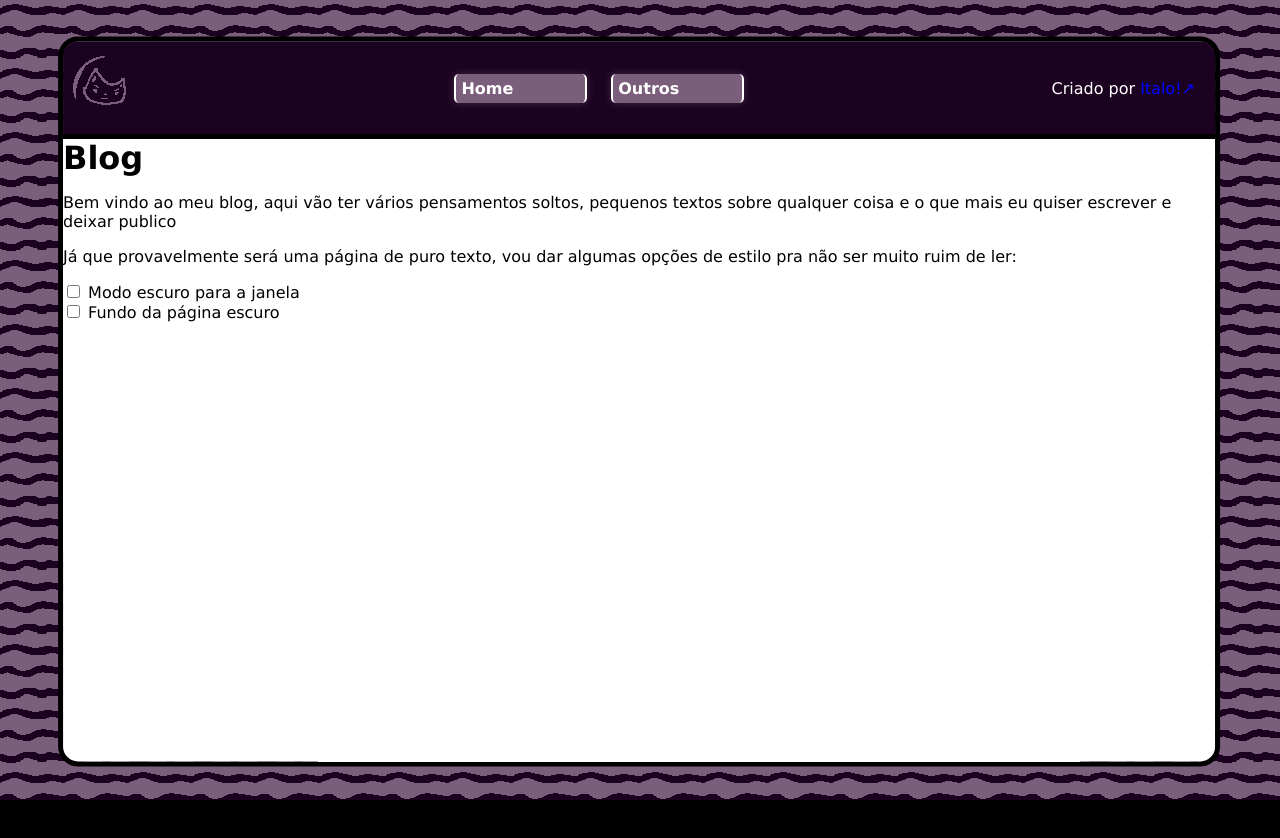
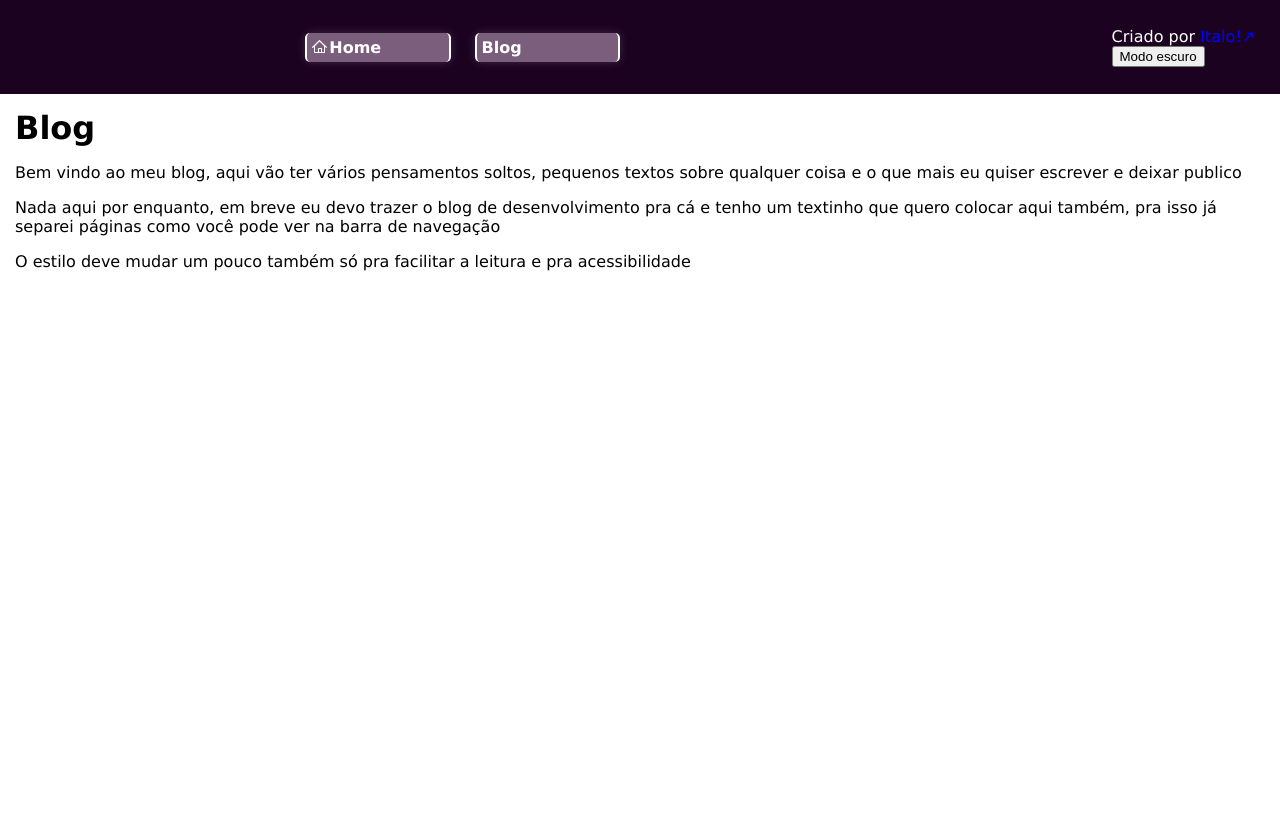
Before and after one commit to joaoitaloal/frontend-italoweb, a React (Vite) app: page /blog in a window 1280 px wide. Shown: the top 838 px of the page. Before the commit the page ends 800 px from the top, so only its background shows below. Built offline with nearby package versions, Linux system fonts and the light colour scheme.

Commit message:
Style and paths for blog page

```diff
--- a/src/components/DropdownNav.tsx
+++ b/src/components/DropdownNav.tsx
@@ -21,7 +21,7 @@ function DropdownNav(){
 						</DropdownMenu.Item>
 						<DropdownMenu.Separator className={style.separator}/>
 						<DropdownMenu.Item>
-							<Link className={style.navItem} to='blog'>Blog</Link>
+							<a className={style.navItem} href="/blog">Blog</a>
 						</DropdownMenu.Item>
 					</DropdownMenu.Content>
 				</DropdownMenu.Portal>
@@ -51,12 +51,12 @@ function DropdownNav(){
 					</DropdownMenu.Item>
 					<DropdownMenu.Separator className={style.separator}/>
 					<DropdownMenu.Item>
-						<a className={style.navItem} href='calculator'>Calculadora↗</a>
+						<a className={style.navItem} href='/calculator'>Calculadora↗</a>
 					</DropdownMenu.Item>
 					<DropdownMenu.Separator className={style.separator}/>
 					<DropdownMenu.Item>
-							<Link className={style.navItem} to='blog'>Blog</Link>
-						</DropdownMenu.Item>
+							<a className={style.navItem} href="/blog">Blog</a>
+					</DropdownMenu.Item>
 				</DropdownMenu.Content>
 			</DropdownMenu.Portal>
 		</DropdownMenu.Root>
--- a/src/components/NavBar.tsx
+++ b/src/components/NavBar.tsx
@@ -1,5 +1,4 @@
 import { Link, Outlet, useOutletContext } from "react-router-dom";
-import '../main.css'
 import style from '../styles/navbar.module.scss';
 import { HomeIcon, ChatBubbleIcon, EnvelopeClosedIcon } from "@radix-ui/react-icons";
 import catIcon from '/iconOutlined.png';
@@ -10,6 +9,7 @@ import rghostImg from '/realghost.png'
 import DropdownNav from "./DropdownNav";
 import { useEffect, useState } from "react";
 
+//Remove background
 export function useAcessibility(){
     return useOutletContext<React.Dispatch<React.SetStateAction<boolean>>>()
 }
@@ -37,7 +37,7 @@ function NavBar() {
 
     if(!window.matchMedia("(max-width: 1365px)").matches){
         return (
-            <>
+            <div id={style.mainRoot}>
                 <BackgroundImgs darkbg={darkbg}/>
                 <div id={style.window}>
                     <div id={style.navbar}>
@@ -47,7 +47,7 @@ function NavBar() {
                                 <Link className={style.navItem} to='message'><EnvelopeClosedIcon className={style.icon}/>Mensagem</Link>
                                 <Link className={style.navItem} to='chat'><ChatBubbleIcon className={style.icon}/>Chat</Link>
                                 <DropdownNav/>
-                                <a className={style.navItem} href='calculator'>Calculadora↗</a>
+                                <a className={style.navItem} href='/calculator'>Calculadora↗</a>
                             </nav>
                         <footer id={style.footer}>Criado por <a href="https://github.com/joaoitaloal" target="_blank">Italo!↗</a></footer>
                     </div>
@@ -55,11 +55,11 @@ function NavBar() {
                         <Outlet context={setDarkbg satisfies React.Dispatch<React.SetStateAction<boolean>>}/>
                     </div>
                 </div>
-            </>
+            </div>
         )
     }else{
         return(
-            <>
+            <div id={style.mainRoot}>
                 <div id={style.window}>
                     <div id={style.navbar}>
                     <img src={catIcon} alt="Icon" />
@@ -69,9 +69,11 @@ function NavBar() {
                         </nav>
                         <footer id={style.footer}>Criado por <a href="https://github.com/joaoitaloal" target="_blank">Italo!↗</a></footer>
                     </div>
-                <Outlet />
+                    <div id={style.scrollableContent}>
+                        <Outlet context={setDarkbg satisfies React.Dispatch<React.SetStateAction<boolean>>}/>
                     </div>
-            </>
+                </div>
+            </div>
         )
     }
 }
--- /dev/null
+++ b/src/components/blogNav.tsx
@@ -0,0 +1,42 @@
+import { Link, Outlet, useOutletContext } from "react-router-dom"
+import style from "../styles/blog/blognav.module.scss"
+import mainStyle from '../styles/navbar.module.scss';
+import { HomeIcon } from "@radix-ui/react-icons"
+import catIcon from '/iconOutlined.png';
+import { useState } from "react";
+
+export function useAccessibility(){
+    return useOutletContext<React.Dispatch<React.SetStateAction<boolean>>>()
+}
+
+function BlogNav(){
+    const [nightmode, setNightmode] = useState(false);
+
+    function CatIcon(){
+        if(window.matchMedia("(max-width: 1365px)").matches)
+            return <> </>
+        return <img src={catIcon} alt="Icon" />
+    }
+    return(
+        <div id={style.blogRoot}>
+            <div id={style.navbar}>
+                <CatIcon/>
+                <nav>
+                    <a className={mainStyle.navItem} href="/"><HomeIcon className={mainStyle.icon}/>Home</a>
+                    <Link className={mainStyle.navItem} to="">Blog</Link>
+                    {/*<Link className={mainStyle.navItem} to="dev">Desenvolvimento</Link>
+                    <Link className={mainStyle.navItem} to="philosophy">Filosofia</Link>*/}
+                </nav>
+                <footer id={style.footer}>
+                    Criado por <a href="https://github.com/joaoitaloal" target="_blank">Italo!↗</a> <br />
+                    <button onClick={() => setNightmode(prev => !prev)}>Modo escuro</button>
+                </footer>
+            </div>
+            <div id={style.blogBody} style={{backgroundColor: nightmode?'black':'white', color: nightmode?'white':'black'}}>
+                <Outlet context={setNightmode satisfies React.Dispatch<React.SetStateAction<boolean>>}/>
+            </div>
+        </div>
+    )
+}
+
+export default BlogNav
--- a/src/main.css
+++ b/src/main.css
@@ -2,12 +2,12 @@
     font-family: 'Retro Gaming';
     src: local('/retro-gaming.ttf'),
     url('/retro-gaming.ttf') format('font/ttf');
-}*/
+}
 
 :root{
     background-color: black;
     background-image: url('/backgroundtile.png');
-}
+}*/
 
 body{
     padding: 0;
--- a/src/main.tsx
+++ b/src/main.tsx
@@ -8,15 +8,17 @@ import Diary from './pages/Diary.tsx';
 import Chat from './pages/Chat.tsx';
 import About from './pages/About.tsx';
 import Blog from './pages/Blog.tsx';
+import BlogNav from './components/blogNav.tsx';
+import './main.css'
 
 const router = createBrowserRouter([
   {
     path: "/",
+    errorElement: <ErrorPage/>,
     element: <NavBar />,
-    errorElement: <ErrorPage/>,
     children: [
       {
-        path: "/",
+        path: "",
         element: <App />
       },
       {
@@ -32,15 +34,26 @@ const router = createBrowserRouter([
         element: <About/>
       },
       {
-        path: "blog",
-        element: <Blog/>
-      },
-      {
         path: "test",
         element: <h1>test</h1>
       }
     ],
-  },
+  },{
+    path: "/blog",
+    element: <BlogNav/>,
+    children: [
+      {
+        path: "",
+        element: <Blog/>
+      },
+      {
+        path: "dev"
+      },
+      {
+        path: "philosophy"
+      }
+    ]
+  }
 ]);
 
 createRoot(document.getElementById('root')!).render(
--- a/src/pages/About.tsx
+++ b/src/pages/About.tsx
@@ -8,6 +8,12 @@ function About(){
         if(english){
             return(
                 <>
+                <div>
+                    <h2>08/11/2024</h2>
+                    <p>Thought about it and im gonna make the blog page a separate thing from the main layout, i think it makes more sense than the customized page i was trying to make, its gonna be kinda boring but the main focus of a blog is the text so i think it is fine</p>
+                    <p>Page done, very basic but i think it will be a better option that will cause me less headaches</p>
+                    <p>Might transfer these devlogs to the blog page later</p>
+                </div>
                 <div>
                     <h2>05/11/2024</h2>
                     <p>Started blog page</p>
--- a/src/pages/Blog.tsx
+++ b/src/pages/Blog.tsx
@@ -1,21 +1,12 @@
-import style from '../styles/blog.module.scss';
-import { useAcessibility } from '../components/NavBar.tsx';
-import { useState } from 'react';
+import style from '../styles/blog/blog.module.scss';
 
 function Blog(){
-    //acessibility
-    const [nightmode, setNightmode] = useState(false)
-    const acess = useAcessibility()
-
     return(
-        <div id={style.blog} style={{backgroundColor: nightmode?'black':'white', color: nightmode?'white':'black'}}>
+        <div id={style.blog}>
             <h1>Blog</h1>
             <p>Bem vindo ao meu blog, aqui vão ter vários pensamentos soltos, pequenos textos sobre qualquer coisa e o que mais eu quiser escrever e deixar publico</p>
-            <p>Já que provavelmente será uma página de puro texto, vou dar algumas opções de estilo pra não ser muito ruim de ler:</p>
-            <div>
-                <input type="checkbox" name="nightmode" id="nightmode" onChange={() => setNightmode(prevstate => !prevstate)}/> <label htmlFor="nightmode">Modo escuro para a janela</label> <br />
-                <input type="checkbox" name="darkbg" id="darkbg" onChange={() => acess(prevstate => !prevstate)}/> <label htmlFor="blackbg">Fundo da página escuro</label>
-            </div>
+            <p>Nada aqui por enquanto, em breve eu devo trazer o blog de desenvolvimento pra cá e tenho um textinho que quero colocar aqui também, pra isso já separei páginas como você pode ver na barra de navegação</p>
+            <p>O estilo deve mudar um pouco também só pra facilitar a leitura e pra acessibilidade</p>
         </div>
     )
 }
--- a/src/styles/blog.module.scss
+++ b/src/styles/blog/blog.module.scss
@@ -1,6 +1,5 @@
 //By default the window should be kinda lightmode
 #blog{
-    background-color: white;
     height: 100%;
 
     h1{
--- /dev/null
+++ b/src/styles/blog/blognav.module.scss
@@ -0,0 +1,40 @@
+@use '../colors.scss' as colors;
+
+#blogRoot{
+    height: 100%;
+}
+
+#navbar{
+    display: flex;
+    justify-content: space-between;
+    align-items: center;
+
+    background-color: colors.$dark-purple;
+    color: white;
+
+    height: 8%;
+    padding: 15px;
+
+    nav{
+        display: flex;
+        justify-content: center;
+        width: 70%;
+        margin-left: 10px;
+    }
+
+    #footer > a{
+        color: blue;
+        margin-right: 10px;
+        text-decoration: none;
+
+        &:hover{
+            text-decoration: underline;
+        }
+    }
+
+}
+
+#blogBody{
+    height: 90%;
+    padding: 15px;
+}
--- a/src/styles/chat.module.scss
+++ b/src/styles/chat.module.scss
@@ -4,7 +4,7 @@
 
 #chat{
     padding: 5px;
-    height: 82%;
+    height: 95%;
 
     display: grid;
     grid-template-columns: repeat(5, 20%);
--- a/src/styles/navbar.module.scss
+++ b/src/styles/navbar.module.scss
@@ -1,9 +1,10 @@
 @use './colors.scss' as colors;
 
-
-body{
+#mainRoot{
     background-color: rgb(116, 104, 83);
     background-image: url('/backgroundtile.png');
+
+    height: 100%;
 }
 
 #navbar{
@@ -86,7 +87,8 @@ body{
     overflow-x: hidden;
     overflow-y: scroll;
 
-    height: 100%;
+    height: calc(90% - 20px);
+    scrollbar-width: none;
 }
 
 #gamepad{
```
Also changed, not shown: 1 other file (tests, documents, lock files or other folders). Lines whose indentation alone changed are shown as unchanged.
